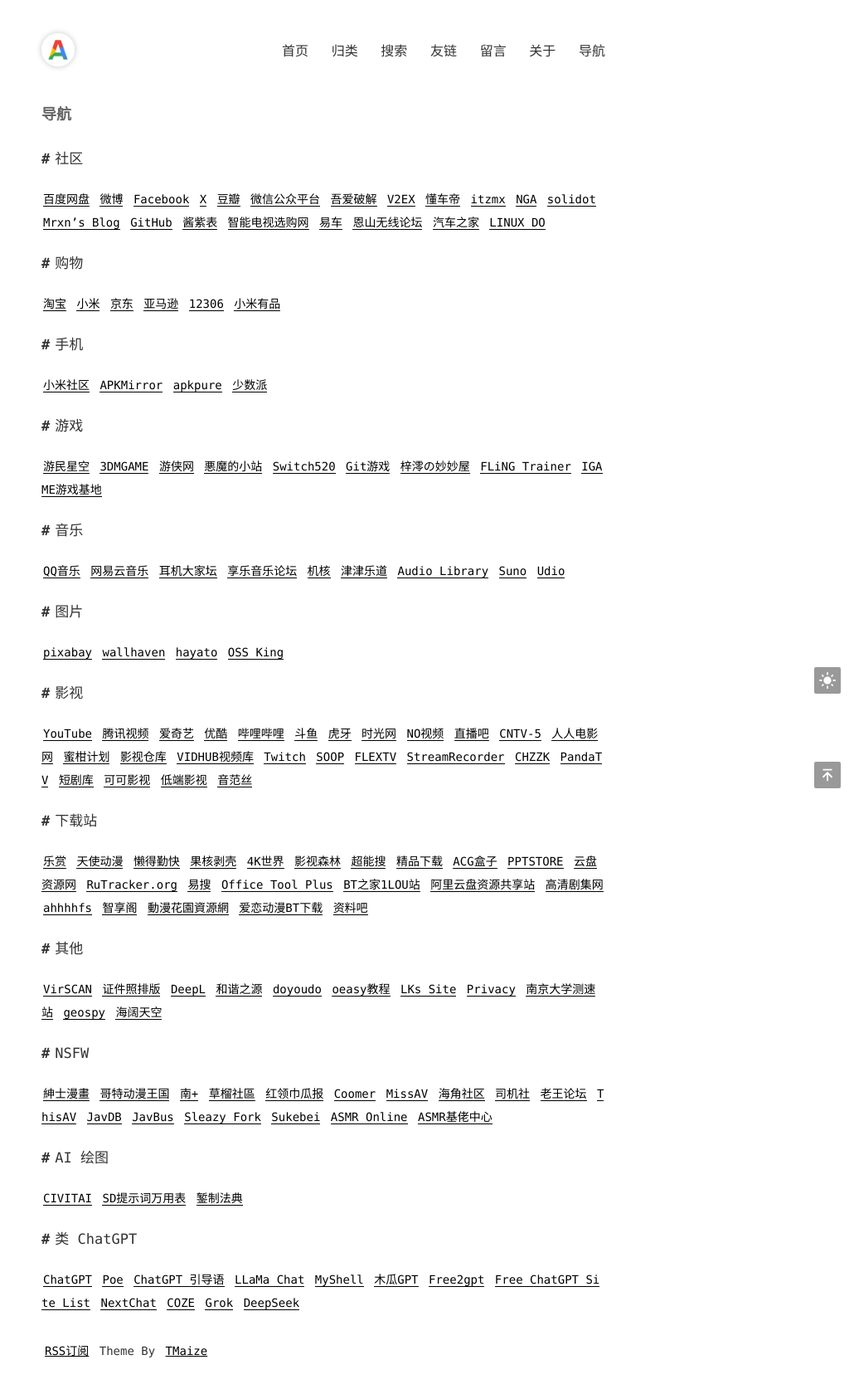
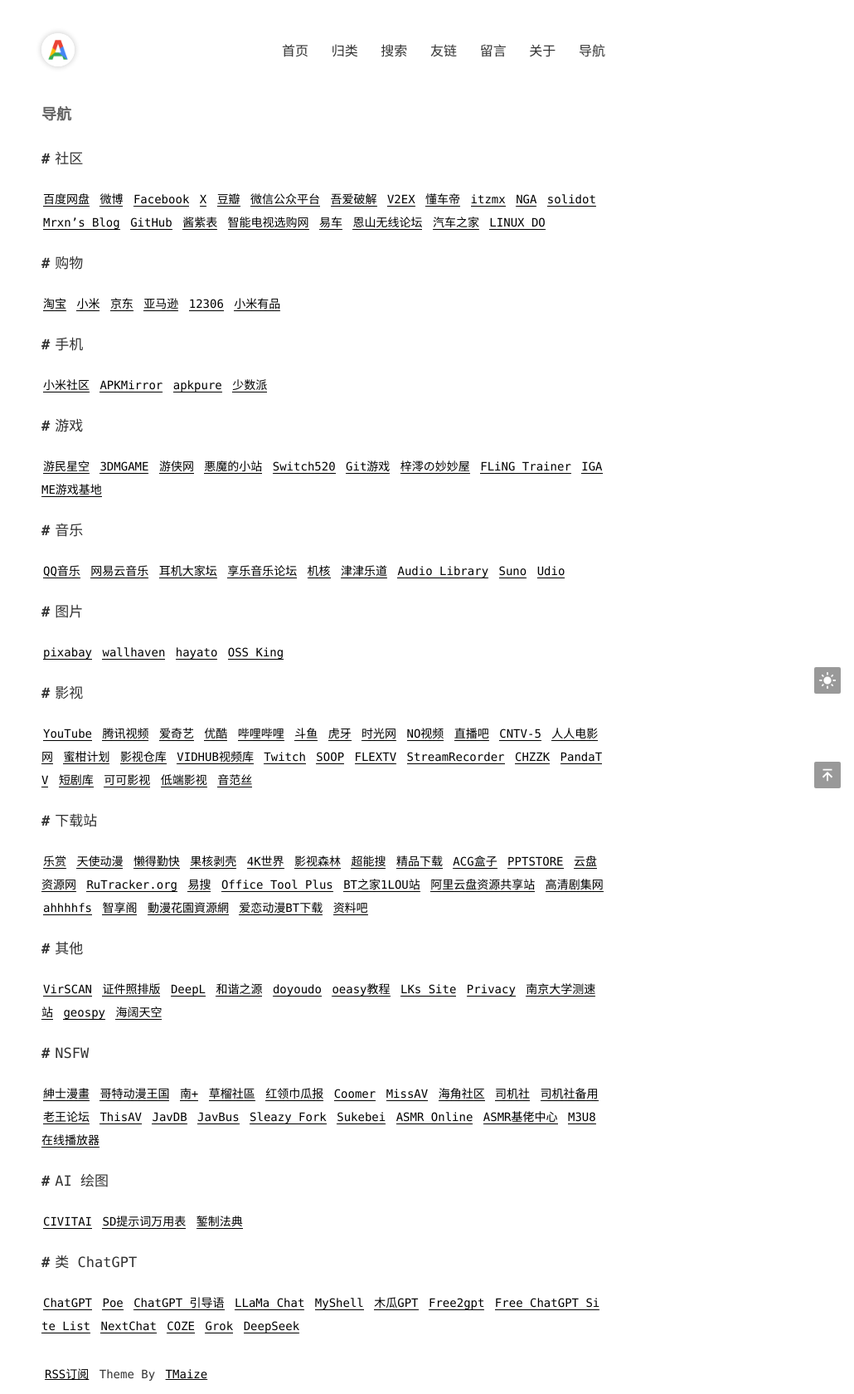
Before and after one commit to admans/admans.github.io, a Jekyll site: the page built from pages/navi.md, in a window 1280 px wide. Shown: the whole page at 83% size, without its empty margins (250-1280 px from the left). Built offline with Jekyll 4.4.1, drawn with Linux system fonts in a browser that asks for light colours; before the commit the page ends 1652 px from its top, so only the background shows below that.

Commit message:
Update navi.md

```diff
--- a/pages/navi.md
+++ b/pages/navi.md
@@ -41,7 +41,7 @@ title: 导航
 
 ## NSFW
 
-[紳士漫畫](https://www.wnacg.com/ "紳士漫畫") [哥特动漫王国](https://www.gtloli.gay/ "哥特动漫王国") [南+](https://south-plus.net/ "南+") [草榴社區](https://t66y.com/ "草榴社區") [红领巾瓜报](https://hlj.fun/ "红领巾瓜报") [Coomer](https://coomer.su/ "Coomer") [MissAV](https://missav.ws/ "MissAV") [海角社区](https://haijiao.com/ "海角社区") [司机社](https://bitbucket.org/sijishe/sijisheyjdz "司机社") [老王论坛](https://laowang.vip "老王论坛") [ThisAV](https://thisav.com/ "ThisAV") [JavDB](https://javdb.com/ "JavDB") [JavBus](https://www.javbus.com/ "JavBus") [Sleazy Fork](https://sleazyfork.org/zh-CN "Sleazy Fork") [Sukebei](https://sukebei.nyaa.si/ "Sukebei") [ASMR Online](https://www.asmr.one/works "ASMR Online") [ASMR基佬中心](https://www.asmrgay.org/ "ASMR基佬中心")
+[紳士漫畫](https://www.wnacg.com/ "紳士漫畫") [哥特动漫王国](https://www.gtloli.gay/ "哥特动漫王国") [南+](https://south-plus.net/ "南+") [草榴社區](https://t66y.com/ "草榴社區") [红领巾瓜报](https://hlj.fun/ "红领巾瓜报") [Coomer](https://coomer.su/ "Coomer") [MissAV](https://missav.ws/ "MissAV") [海角社区](https://haijiao.com/ "海角社区") [司机社](https://bitbucket.org/xsijishe/yjdz/src/main/ "司机社") [司机社备用](https://47447.net/ "司机社备用") [老王论坛](https://laowang.vip "老王论坛") [ThisAV](https://thisav.com/ "ThisAV") [JavDB](https://javdb.com/ "JavDB") [JavBus](https://www.javbus.com/ "JavBus") [Sleazy Fork](https://sleazyfork.org/zh-CN "Sleazy Fork") [Sukebei](https://sukebei.nyaa.si/ "Sukebei") [ASMR Online](https://www.asmr.one/works "ASMR Online") [ASMR基佬中心](https://www.asmrgay.org/ "ASMR基佬中心") [M3U8在线播放器](https://5721004.xyz/ "M3U8在线播放器")
 
 ## AI 绘图
 
```
